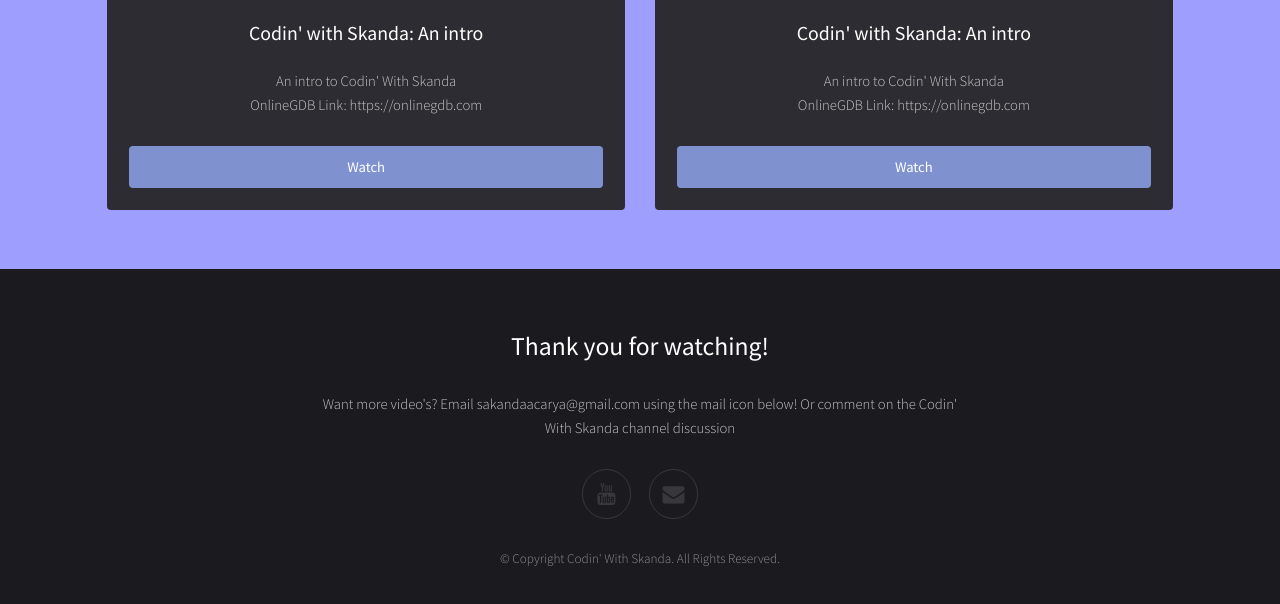
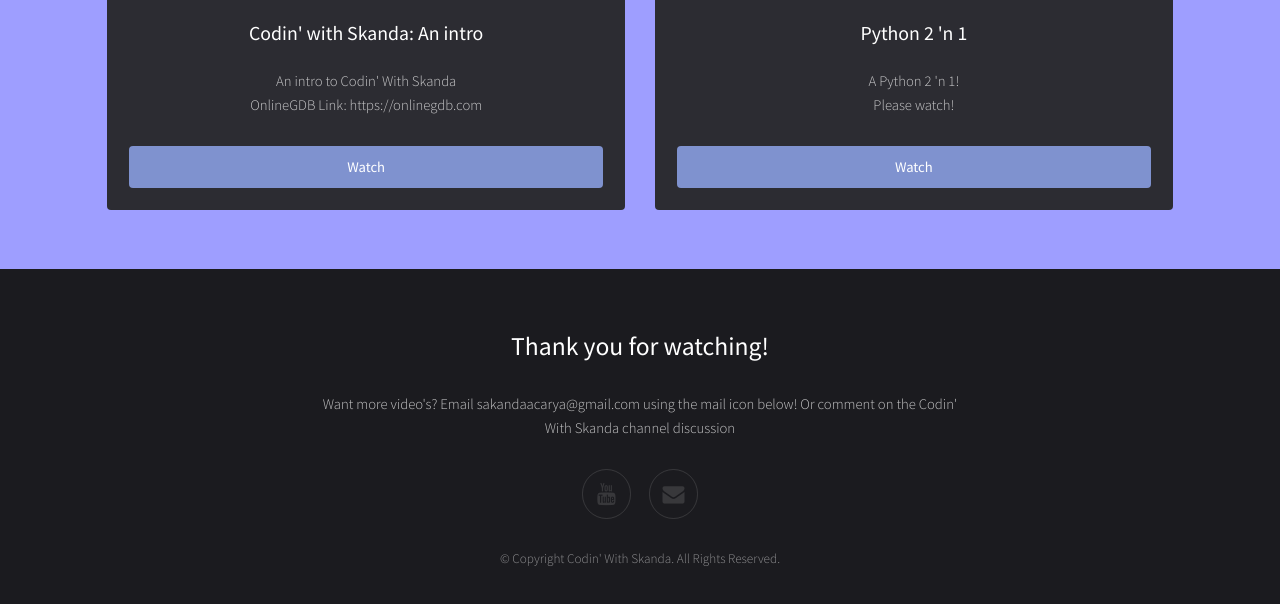
Before and after one commit to CodinWithSkanda1/codinwithskandavideo, a plain HTML site: page index.html in a window 1280 px wide. Shown: the part 2928-3532 px from the top of the page. Drawn offline with Linux system fonts and the light colour scheme.

Commit message:
Fixed the 2 'n 1 video page in my website

```diff
--- a/index.html
+++ b/index.html
@@ -103,8 +103,8 @@
 							<div class="box">
 								<a href="https://www.youtu.be/9yOHQBmO3VA" class="image fit"><img src="http://img.youtube.com/vi/9yOHQBmO3VA/mqdefault.jpg" alt="" /></a>
 								<div class="inner">
-									<h3>Codin' with Skanda: An intro</h3>
-									<p>An intro to Codin' With Skanda <br>OnlineGDB Link: https://onlinegdb.com</p>
+									<h3>Python 2 'n 1</h3>
+									<p>A Python 2 'n 1!<br>Please watch!</p>
 									<a href="https://youtu.be/9yOHQBmO3VA" class="button style2 fit" data-poptrox="youtube,800x400">Watch</a>
 								</div>
 							</div>
```
